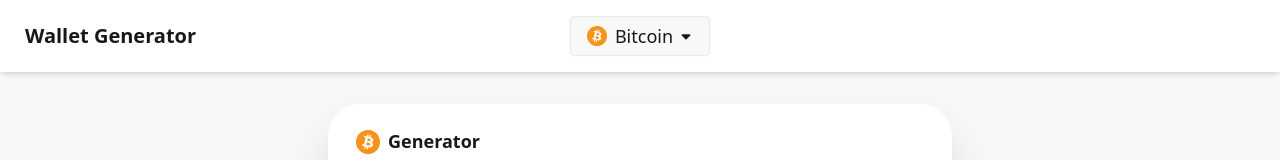
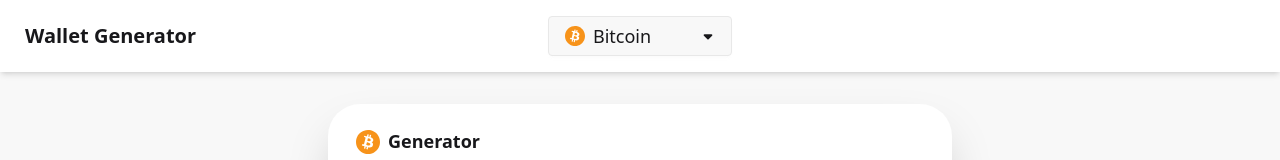
Before and after one commit to LPbigFish/crypto_mem_seed, a React (Vite) app: page / in a window 1280 px wide. Shown: the top 160 px of the page. Built offline with nearby package versions, Linux system fonts and the light colour scheme; what bip32, bitcoinjs-lib would draw is missing.

Commit message:
Centering

```diff
--- a/src/Components/CryptoDropdown.tsx
+++ b/src/Components/CryptoDropdown.tsx
@@ -17,7 +17,7 @@ export default function CryptoDropdown({
         <div
           tabIndex={0}
           role="button"
-          className="btn justify-between max-w-46 normal-case"
+          className="btn justify-between md:w-46 normal-case"
         >
           <span className="flex items-center gap-2 text-lg font-normal">
             <img src={current.Icon} className="aspect-square w-5" />
@@ -31,7 +31,7 @@ export default function CryptoDropdown({
         <ul
           tabIndex={0}
             ref={btn_ref}
-          className="dropdown-content menu -left-4 sm:-left-6 sm:menu-lg bg-base-100 rounded-box z-1 sm:w-46 p-2 shadow-md text-neutral"
+          className="border border-base-300 dropdown-content menu -left-4 sm:menu-lg bg-base-100 rounded-box z-1 sm:w-46 p-2 shadow-md text-neutral"
         >
           {OPTIONS.map((o) => (
             <li key={o.vt}>
--- a/src/Components/WalletModal.tsx
+++ b/src/Components/WalletModal.tsx
@@ -14,7 +14,7 @@ function WalletModal({ wallet, onClose }: WalletModalProps) {
 
   return (
     <>
-      <dialog ref={modal} onClose={onClose} className="modal bg-base-100">
+      <dialog ref={modal} onClose={onClose} className="modal w-screen bg-base-100">
         <div className="modal-box p-8 max-w-xl">
           <h3 className="flex font-bold text-xl items-center gap-3"><FontAwesomeIcon icon={faSquareCheck} className="text-green-600 text-3xl" /> Your Wallet Was Generated:</h3>
           <div className="flex flex-row">
```
